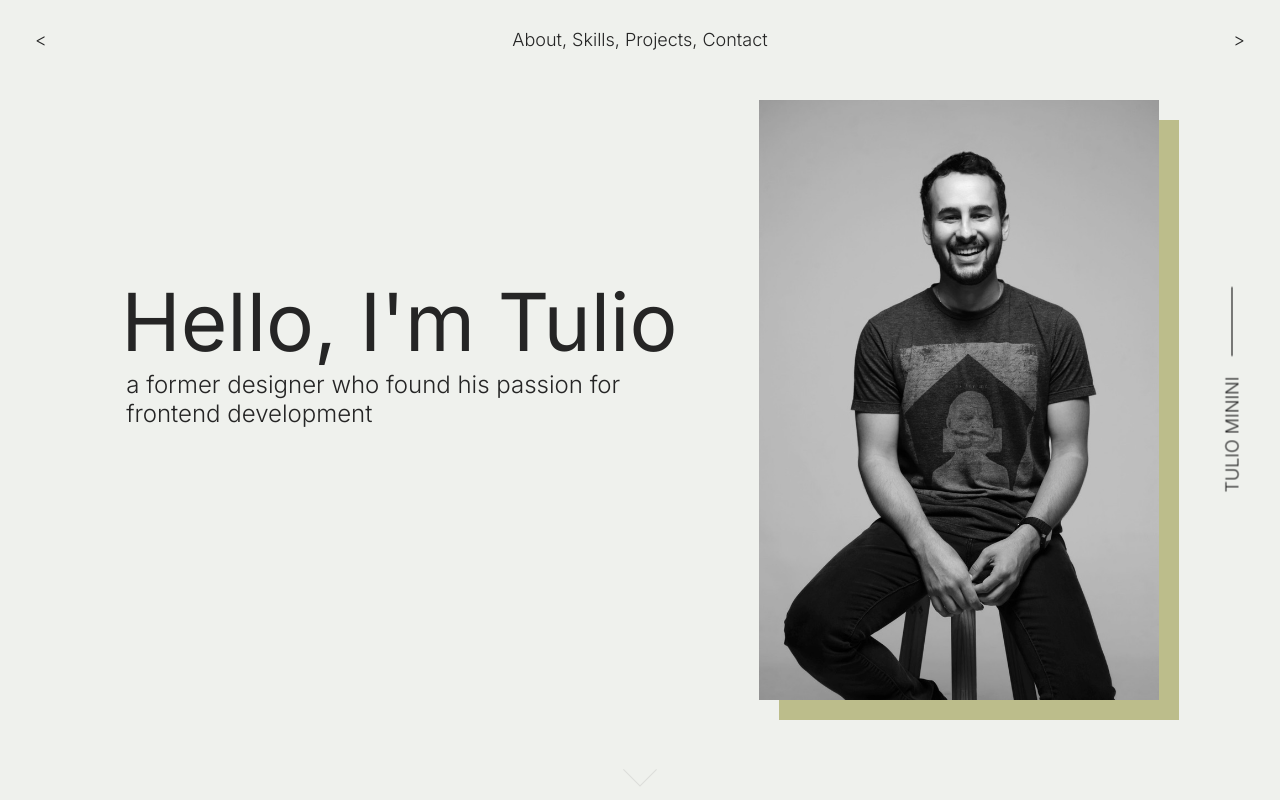
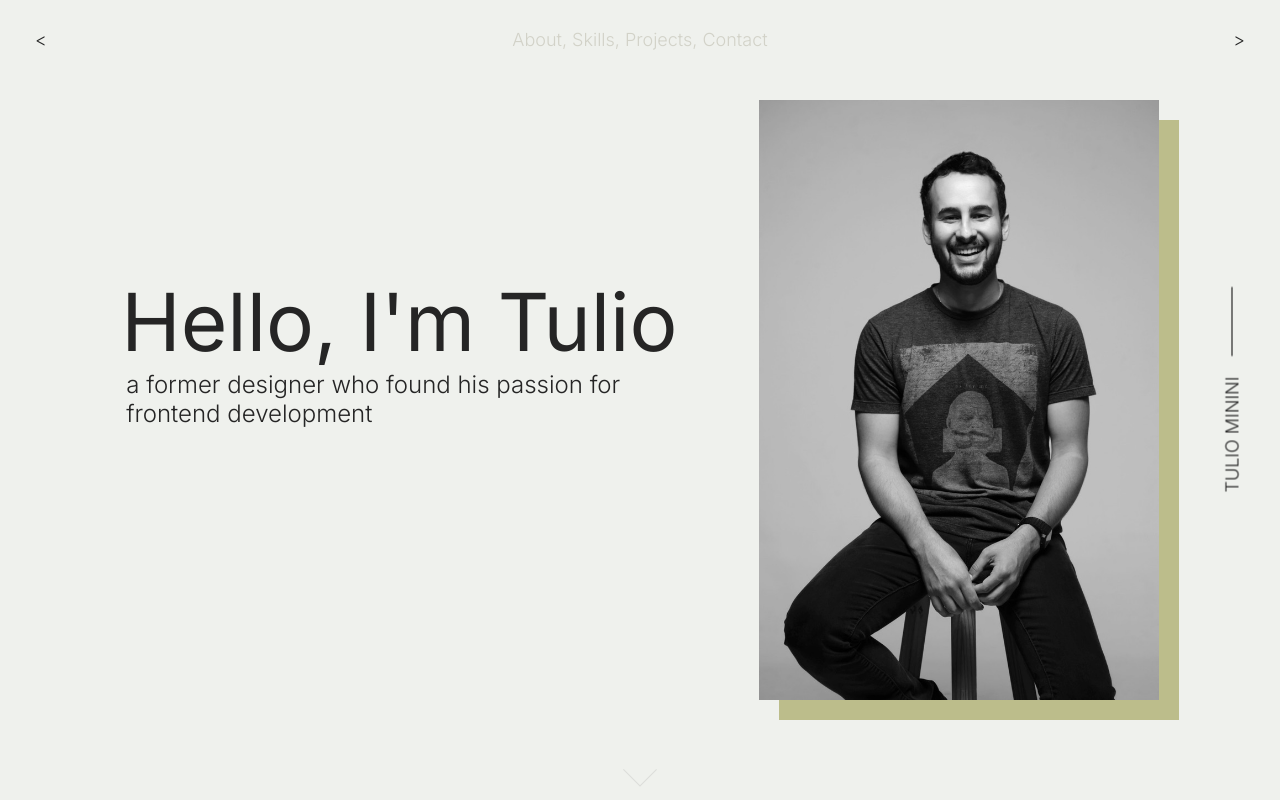
Before and after one commit to t-minini/my-website-v3, a React (Create React App) app: page / in a window 1280 px wide. Shown: the top 800 px of the page. Built offline with nearby package versions, Linux system fonts and the light colour scheme.

Commit message:
small updates on Hero and Navbar components

```diff
--- a/src/components/hero/Hero.jsx
+++ b/src/components/hero/Hero.jsx
@@ -1,5 +1,6 @@
+import { Link } from 'react-scroll';
 import style from './Hero.module.css';
-import { Link } from 'react-scroll';
+// import { useRef, useState } from "react";
 import photo from './../../assets/images/photo.jpeg';
 
 export function Hero() {
--- a/src/components/navbar/Navbar.jsx
+++ b/src/components/navbar/Navbar.jsx
@@ -4,21 +4,34 @@ import style from './Navbar.module.css';
 export function Navbar() {
   return (
     <nav className={style.navbar}>
-      {/* <p>TM</p> */}
       <p>&lt;</p>
       <ul>
         <Link
           to="about"
-          //   offset={-70}
-          style={{ textDecoration: 'none', background: 'transparent' }}
+          spy={true}
           smooth={true}
-          //   onClick={showNavbar}
+          activeClass={style.navbar__active}
         >
           <li>About,&nbsp;</li>
         </Link>
-        <li>Skills,&nbsp;</li>
-        <li>Projects,&nbsp;</li>
-        <li>Contact</li>
+        <Link
+          to="skills"
+          smooth={true}
+        >
+          <li>Skills,&nbsp;</li>
+        </Link>
+        <Link
+          to="projects"
+          smooth={true}
+        >
+          <li>Projects,&nbsp;</li>
+        </Link>
+        <Link
+          to="contact"
+          smooth={true}
+        >
+          <li>Contact</li>
+        </Link>
       </ul>
       <p>&gt;</p>
     </nav>
--- a/src/components/navbar/Navbar.module.css
+++ b/src/components/navbar/Navbar.module.css
@@ -7,19 +7,31 @@
   height: 5rem;
   padding: 0 3.5rem;
   z-index: 1;
-}
-
-.navbar p,
-li {
-  font-size: 1.8rem;
+  color: var(--gray-medium);
+  transition: color 1.5s ease;
   font-weight: var(--light-300);
 }
 
 .navbar li {
   cursor: pointer;
+  font-size: 1.8rem;
+  transition: color 1.5s ease;
+}
+
+.navbar li:hover {
+  color: var(--font-dark);
+}
+
+.navbar p {
+  color: var(--font-dark);
+  font-size: 1.8rem;
 }
 
 .navbar ul {
   display: flex;
   list-style: none;
 }
+
+.navbar .navbar__active {
+  color: var(--font-dark);
+}
```
